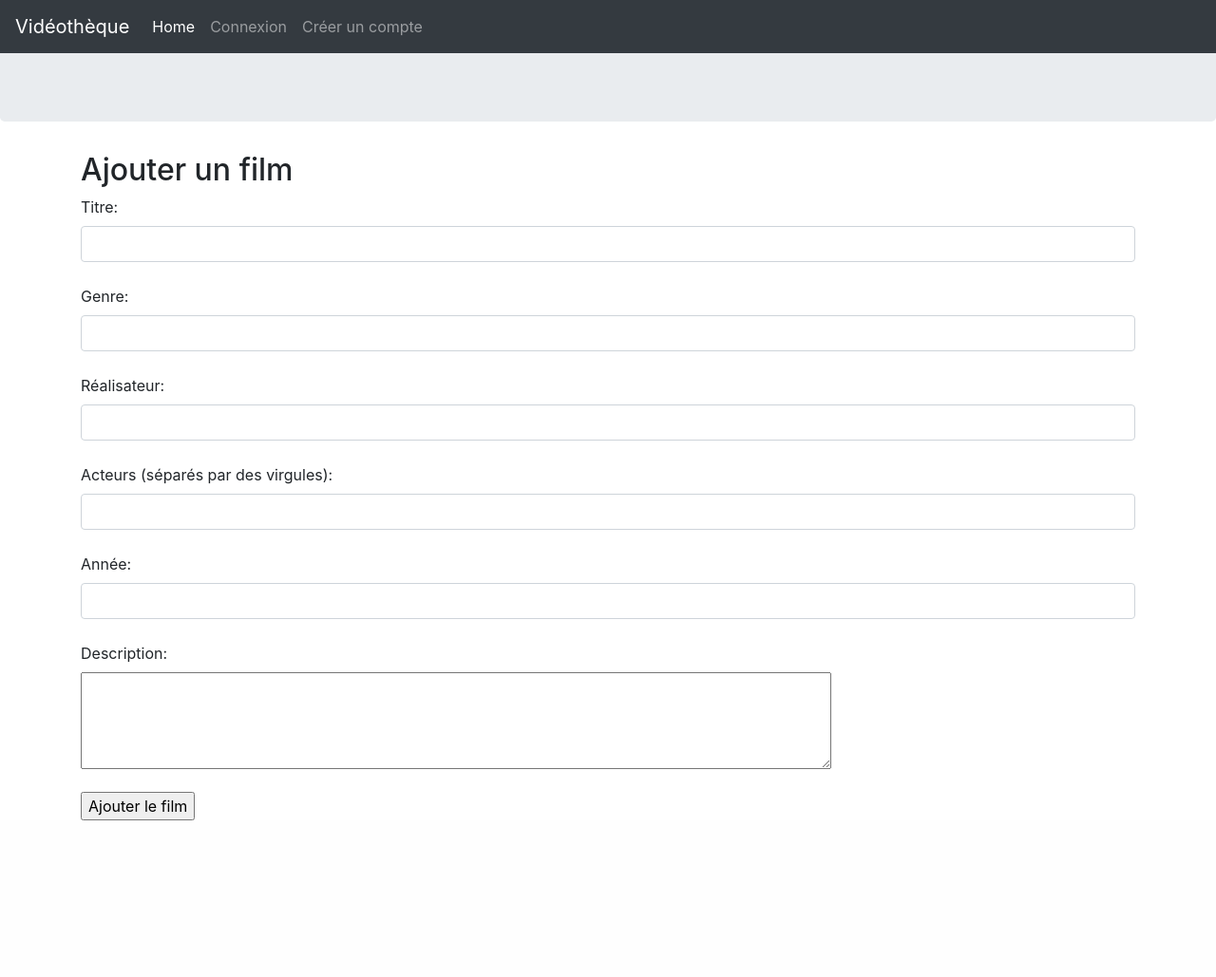
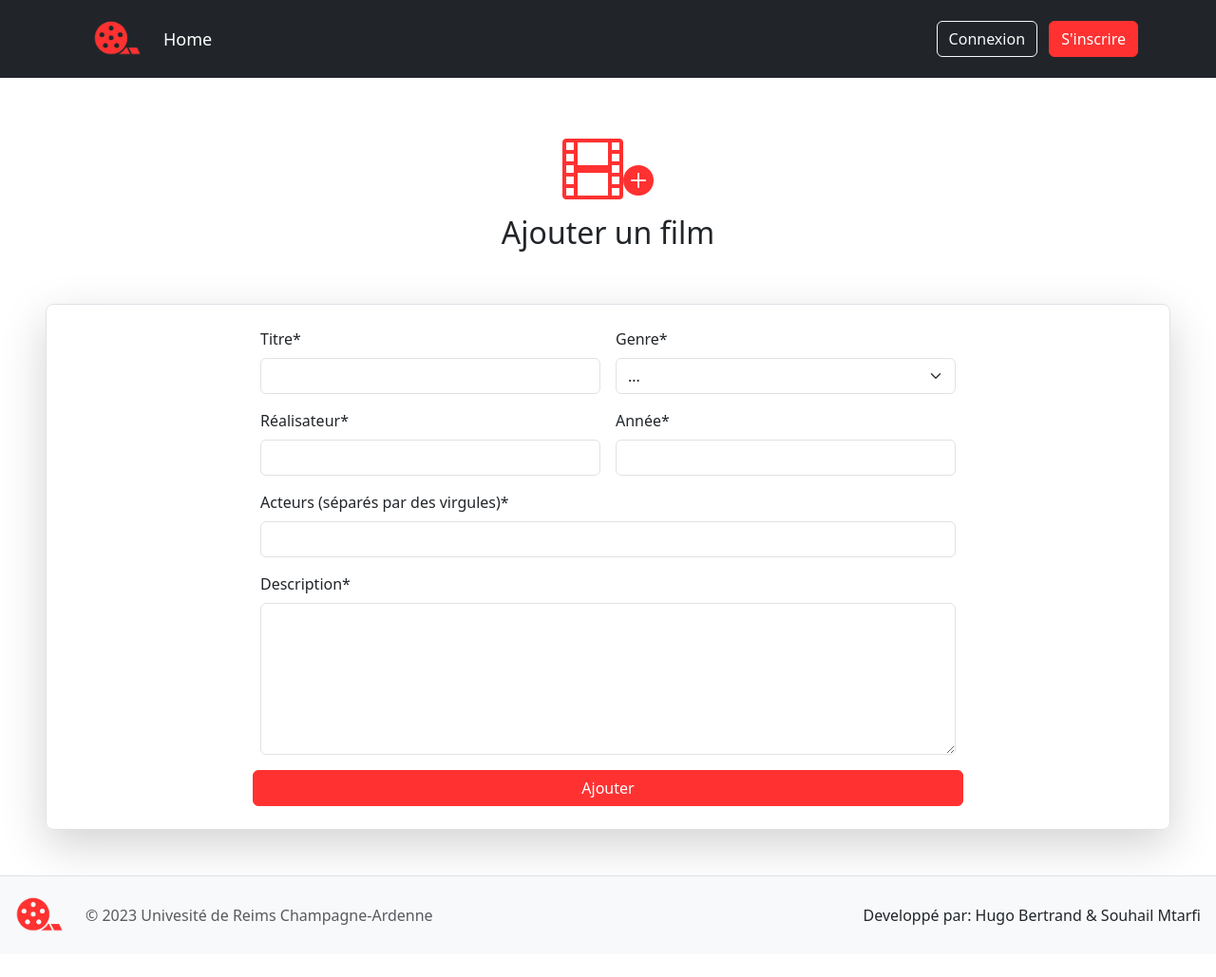
Before and after one commit to Suhail1929/Videotech, a Flask app: template Interface-web/app_code/templates/add_film.html in a window 1280 px wide. Shown: the whole page at 95% size. Before the commit the page ends 864 px from the top, so only its background shows below. Run offline with Flask 3, Linux system fonts and the light colour scheme; the template is opened without the code that fills it, so the values that code supplies are empty; some libraries are stand-ins or nearby versions.

Commit message:
Front Modifs

```diff
--- a/Interface-web/app_code/app.py
+++ b/Interface-web/app_code/app.py
@@ -4,7 +4,7 @@ import requests
 from flask import Flask, jsonify, render_template, request, flash, redirect, url_for
 from flask_simplelogin import Message, SimpleLogin, login_required
 
-api_url = "http://10.11.5.145:5100"
+api_url = "http://10.11.5.113:5100"
 
 def validate_login(user):
 
--- /dev/null
+++ b/Interface-web/app_code/static/css/app.css
@@ -0,0 +1,65 @@
+/* Option 2: Import via CSS */
+@import url("https://cdn.jsdelivr.net/npm/bootstrap-icons@1.11.0/font/bootstrap-icons.css");
+
+/*header*/
+.form-control-dark {
+  border-color: var(--bs-gray);
+}
+
+.form-control-dark:focus {
+  border-color: #fff;
+  box-shadow: 0 0 0 .25rem rgba(255, 255, 255, .25);
+}
+
+.text-small {
+  font-size: 85%;
+}
+
+.dropdown-toggle:not(:focus) {
+  outline: 0;
+}
+
+#header a {
+  color: #fff !important;
+  font-size: large;
+}
+
+#header a:hover {
+  color: #FF3131 !important;
+  text-decoration: none;
+}
+
+.title {
+  color: #FF3131 !important;
+  font-size: 30px;
+  font-weight: bold;
+  text-transform: uppercase;
+}
+
+.list li {
+  font-size: 18px;
+  font-weight: lighter;
+
+}
+
+.insc-btn {
+  background-color: #FF3131 !important;
+  border-color: #FF3131 !important;
+  color: #fff !important;
+}
+
+.insc-btn:hover {
+  color:#382727 !important;
+}
+
+.main-btn {
+  background-color: #FF3131 !important;
+  border-color: #FF3131 !important;
+  color: #fff !important;
+}
+
+.main-btn:hover {
+  color:#382727 !important;
+}
+
+/*color: #FF3131;*/
--- a/Interface-web/app_code/templates/add_film.html
+++ b/Interface-web/app_code/templates/add_film.html
@@ -1,28 +1,67 @@
 {% extends 'base.html' %}
 
-{% block title %} Création de compte {% endblock %}
+{% block title %} Ajout de films {% endblock %}
 
 {% block page_body %}
+
+<div class="py-5 text-center">
+    <i class="bi bi-film" style="font-size: 4rem; color: #FF3131;"></i><i class="bi bi-plus-circle-fill"
+        style="font-size: 2rem; color: #FF3131;"></i>
     <h2>Ajouter un film</h2>
-    <form method="post" action="{{ url_for('add_film') }}">
-        <label for="title">Titre:</label>
-        <input type="text" name="title" class="form-control" required><br>
+</div>
+<div class="row g-6 justify-content-center border rounded-3 shadow-lg p-4 mx-5 mb-5">
+    <div class="col-md-7 col-lg-8">
+        <form class="needs-validation" method="post" action="{{ url_for('add_film') }}">
+            <div class="row g-3">
+                <div class="col-md-6">
+                    <label class="form-label" for="title">Titre*</label>
+                    <input type="text" name="title" class="form-control" required>
+                </div>
 
-        <label for="genre">Genre:</label>
-        <input type="text" name="genre" class="form-control" required><br>
+                <div class="col-md-6">
+                    <label class="form-label" for="genre">Genre*</label>
+                    <select class="form-select" name="genre" required>
+                        <option selected disabled value="">...</option>
+                        <option value="Action">Action</option>
+                        <option value="Aventure">Aventure</option>
+                        <option value="Comédie">Comédie</option>
+                        <option value="Drame">Drame</option>
+                        <option value="Fantastique">Fantastique</option>
+                        <option value="Horreur">Horreur</option>
+                        <option value="Policier">Policier</option>
+                        <option value="Science-fiction">Science-fiction</option>
+                        <option value="Thriller">Thriller</option>
+                    </select>
+                </div>
 
-        <label for="director">Réalisateur:</label>
-        <input type="text" name="director" class="form-control" required><br>
+                <div class="col-md-6">
+                    <label class="form-label" for="director">Réalisateur*</label>
+                    <input type="text" name="director" class="form-control" required>
+                </div>
 
-        <label for="actors">Acteurs (séparés par des virgules):</label>
-        <input type="text" name="actors" class="form-control" required><br>
+                <div class="col-md-6">
+                    <label class="form-label" for="year">Année*</label>
+                    <input type="number" name="year" class="form-control" required>
+                </div>
 
-        <label for="year">Année:</label>
-        <input type="text" name="year" class="form-control" required><br>
+                <div class="col-md-12">
+                    <label class="form-label" for="actors">Acteurs (séparés par des virgules)*</label>
+                    <input type="text" name="actors" class="form-control" required>
+                </div>
 
-        <label for="description">Description:</label>
-        <textarea name="description" rows="4" cols="75" style="display: block;"></textarea><br>
 
-        <input type="submit" value="Ajouter le film">
-    </form>
+                <div class="col-md-12">
+                    <label class="form-label" for="description">Description*</label>
+                    <textarea class="form-control" name="description" rows="4" cols="75"
+                        style="display: block;height: 10rem;"></textarea>
+                </div>
+
+                <button type="submit" class="btn main-btn">Ajouter</button>
+            </div>
+        </form>
+
+    </div>
+</div>
+
+
 {% endblock %}
--- a/Interface-web/app_code/templates/base.html
+++ b/Interface-web/app_code/templates/base.html
@@ -1,61 +1,59 @@
 <!DOCTYPE html>
 <html lang="en">
+
 <head>
   <meta charset="UTF-8">
   <meta name="viewport" content="width=device-width, initial-scale=1.0">
   <meta http-equiv="X-UA-Compatible" content="ie=edge">
   <title>{% block title %} Awesome {% endblock %}</title>
-    {% block head %}
-        <link rel="stylesheet" href="https://stackpath.bootstrapcdn.com/bootstrap/4.1.3/css/bootstrap.min.css" integrity="sha384-MCw98/SFnGE8fJT3GXwEOngsV7Zt27NXFoaoApmYm81iuXoPkFOJwJ8ERdknLPMO" crossorigin="anonymous">
-    {% endblock %}
+  <link href="https://cdn.jsdelivr.net/npm/bootstrap@5.3.2/dist/css/bootstrap.min.css" rel="stylesheet"
+    integrity="sha384-T3c6CoIi6uLrA9TneNEoa7RxnatzjcDSCmG1MXxSR1GAsXEV/Dwwykc2MPK8M2HN" crossorigin="anonymous">
+  <link href="{{ url_for('static', filename='css/app.css') }}" rel="stylesheet" type="text/css">
 </head>
+
 <body>
 
-<nav class="navbar navbar-expand-md navbar-dark fixed-top bg-dark">
-<a class="navbar-brand" href="#">Vidéothèque</a>
-{% block nav %}
-<button class="navbar-toggler" type="button" data-toggle="collapse" data-target="#navbarsExampleDefault" aria-controls="navbarsExampleDefault" aria-expanded="false" aria-label="Toggle navigation">
-    <span class="navbar-toggler-icon"></span>
-</button>
+  {% block header %}
 
-<div class="collapse navbar-collapse" id="navbarsExampleDefault">
-        <ul class="navbar-nav mr-auto">
+  <header class="p-3 text-bg-dark">
+    <div class="container">
+      <div class="d-flex flex-wrap align-items-center justify-content-center justify-content-lg-start">
+        <a href="/" class="d-flex align-items-center mb-2 mb-lg-0 text-white text-decoration-none">
+          <img src="{{ url_for('static', filename='images/icon.png') }}" alt="logo" width="50" height="50" class="mx-3">
+        </a>
 
-          <li class="nav-item active">
-            <a class="nav-link" href="/">Home</a>
-          </li>
-            {% if is_logged_in() %}
+        <ul class="nav col-12 col-lg-auto me-lg-auto mb-2 justify-content-center mb-md-0" id="header">
+          <li><a href="/" class="nav-link px-2 text-secondary">Home</a></li>
+
           {% if is_logged_in() and (get_username() == 'admin' or get_username() == '1') %}
 
           <li class="nav-item">
-            <a class="nav-link" href="{{url_for('secret')}}">Secret</a>
+            <a class="nav-link px-2 text-secondary" href="{{url_for('secret')}}">Secret</a>
           </li>
 
           <li class="nav-item">
-            <a class="nav-link" href="{{url_for('administrator')}}">Espace administrateur</a>
+            <a class="nav-link px-2 text-secondary" href="{{url_for('administrator')}}">Espace administrateur</a>
+          </li>
+          <li class="nav-item">
+            <a class="nav-link px-2 text-secondary" href="{{url_for('add_film')}}">Ajouter un film</a></span>
           </li>
           {% endif %}
-          <li class="nav-item">
-            <span class="nav-link"><a href="{{url_for('add_film')}}">Ajouter un film</a></span>
-          </li>
-          <li class="nav-item">
-            <span class="nav-link"><a href="{{url_for('simplelogin.logout')}}">Déconnexion</a></span>
-          </li>
+
+        </ul>
+
+        <div class="text-end">
+          {% if is_logged_in() %}
+          <a href="{{url_for('simplelogin.logout')}}" class="btn btn-outline-danger me-2">Déconnexion</a>
           {% else %}
+          <a href="{{url_for('simplelogin.login')}}" class="btn btn-outline-light me-2">Connexion</a>
+          <a href="{{url_for('register')}}" class="btn btn-warning insc-btn" style="background-color: #FF3131 !important;">S'inscrire</a>
+          {% endif %}
+        </div>
+      </div>
+    </div>
+  </header>
 
-              <li class="nav-item">
-                <a class="nav-link" href="{{url_for('simplelogin.login')}}">Connexion</a>
-              </li>
-
-              <li class="nav-item">
-                <a class="nav-link" href="{{url_for('register')}}">Créer un compte</a>
-            </li>
-            {% endif %}
-          </li>
-        </ul>
-      </div>
   {% endblock %}
-</nav>
 
   <div class="jumbotron">
     <div class="container">
@@ -78,20 +76,41 @@
       {% endblock %}
     </div>
   </div>
+  {% block page_body %}
   <div class="container">
-{% block page_body %}
-<div class="row">
-<p>
-    Content comes here!
-</p>
+
+
   </div>
   {% endblock %}
+
+  {% block footer %}
+
+
+  <footer class="d-flex flex-wrap justify-content-between align-items-center py-3 my-4 border-top bg-light">
+    <div class="col-md-6 d-flex align-items-center">
+      <a href="/" class="mb-3 me-2 mb-md-0 text-body-secondary text-decoration-none lh-1">
+        <img src="{{ url_for('static', filename='images/icon.png') }}" alt="logo" width="50" height="50" class="mx-3">
+      </a>
+      <span class="mb-3 mb-md-0 text-body-secondary">&copy; 2023 Univesité de Reims Champagne-Ardenne</span>
     </div>
 
+    <div class="nav col-md-4 justify-content-end list-unstyled d-flex">
+      <span class="me-3">Developpé par: Hugo Bertrand & Souhail Mtarfi</span>
+    </div>
+  </footer>
+
+
+  {% endblock %}
+
   {% block tail%}
-<script src="https://code.jquery.com/jquery-3.3.1.slim.min.js" integrity="sha384-q8i/X+965DzO0rT7abK41JStQIAqVgRVzpbzo5smXKp4YfRvH+8abtTE1Pi6jizo" crossorigin="anonymous"></script>
-<script src="https://stackpath.bootstrapcdn.com/bootstrap/4.1.3/js/bootstrap.min.js" integrity="sha384-ChfqqxuZUCnJSK3+MXmPNIyE6ZbWh2IMqE241rYiqJxyMiZ6OW/JmZQ5stwEULTy" crossorigin="anonymous"></script>
+  <script src="https://code.jquery.com/jquery-3.3.1.slim.min.js"
+    integrity="sha384-q8i/X+965DzO0rT7abK41JStQIAqVgRVzpbzo5smXKp4YfRvH+8abtTE1Pi6jizo"
+    crossorigin="anonymous"></script>
+  <script src="https://cdn.jsdelivr.net/npm/bootstrap@5.3.2/dist/js/bootstrap.bundle.min.js"
+    integrity="sha384-C6RzsynM9kWDrMNeT87bh95OGNyZPhcTNXj1NW7RuBCsyN/o0jlpcV8Qyq46cDfL"
+    crossorigin="anonymous"></script>
   {% endblock %}
 
 </body>
+
 </html>
--- a/docker-compose.yml
+++ b/docker-compose.yml
@@ -3,6 +3,7 @@ version: '3.7'
 services:
   flask-app:
     image: flask-app
+    build: ./Interface-web
     ports:
       - 5000:5000
     volumes:
@@ -10,6 +11,7 @@ services:
 
   api-app:
     image: api-app
+    build: ./API
     ports:
       - 5100:5000
     volumes:
```
Also changed, not shown: API/app_code/films.json (+10 -0 lines), Interface-web/app_code/templates/index.html (+67 -16 lines), Interface-web/app_code/static/images/icon.png (added), Interface-web/app_code/static/images/logo.png (added), Interface-web/app_code/static/images/logo2.png (added). Lines whose indentation alone changed are shown as unchanged.
